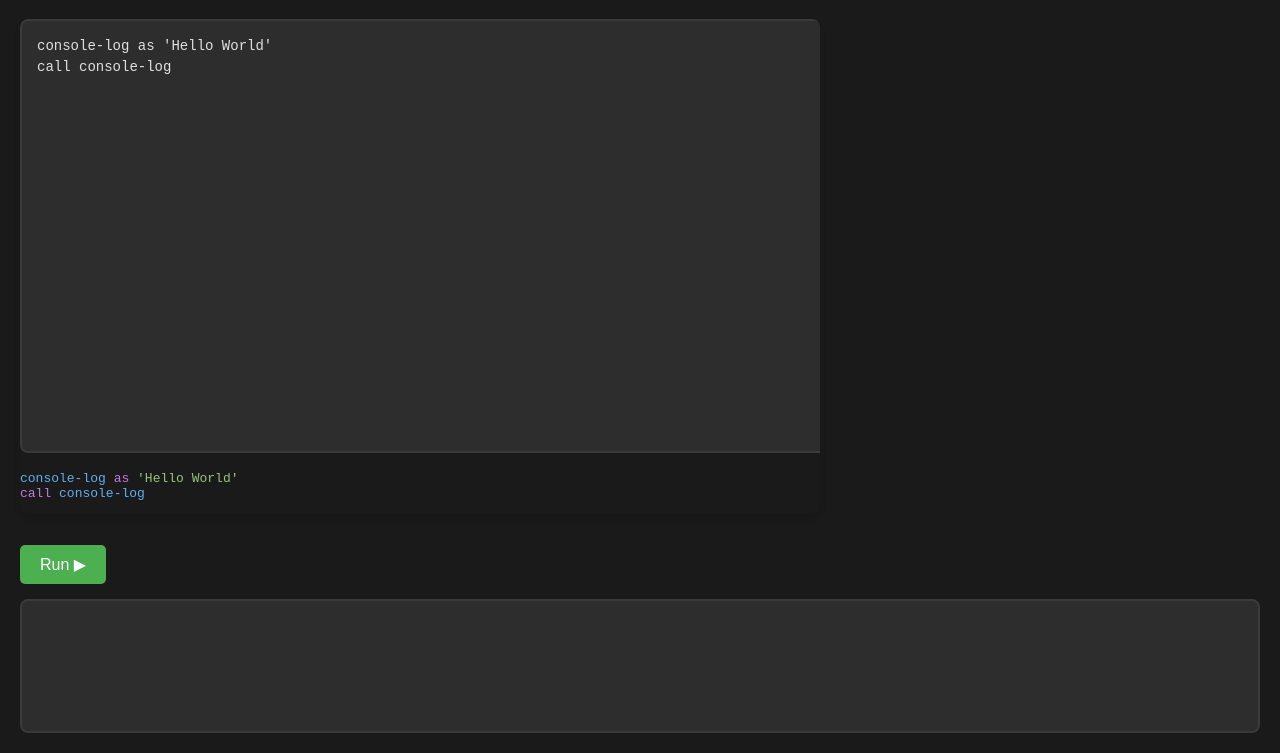
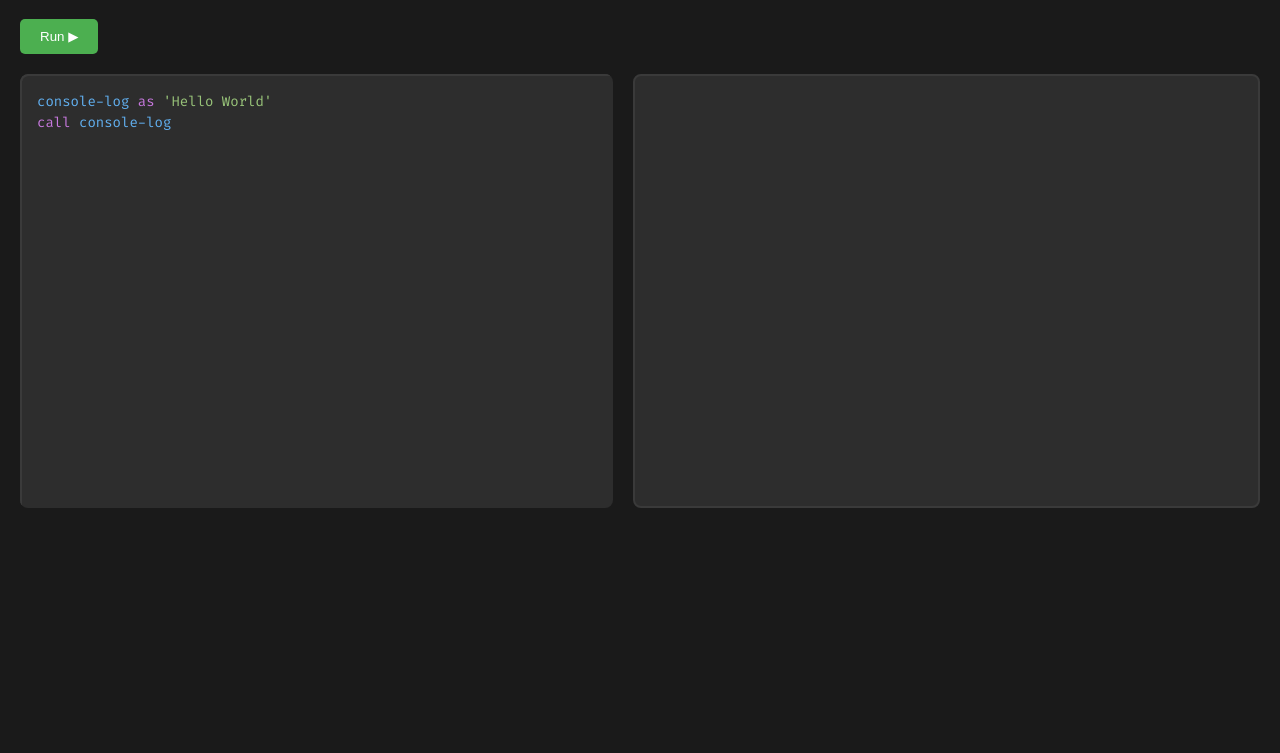
Before and after one commit to EuphoricPenguin/PseudoWoodo, a plain HTML site: page src/index.html in a window 1280 px wide. Shown: the part 66-819 px from the top of the page. Drawn offline with Linux system fonts and the light colour scheme.

Commit message:
Improved UI on desktop

```diff
--- /dev/null
+++ b/ideas.txt
@@ -0,0 +1,4 @@
+Add support for arrays
+Add proper error highlighting in the output with line numbers
+Add support for arrow key input, console prompts, basic sound output, and a canvas for raster graphics with a graphics library.
+Make sure the line-by-line printing in loops is still working
--- a/src/index.html
+++ b/src/index.html
@@ -19,27 +19,55 @@
             color: var(--fg);
         }
 
+        .main-container {
+            display: flex;
+            gap: 20px;
+            margin-top: 20px;
+        }
+
         .editor-container {
-            width: 100%;
-            max-width: 800px;
+            flex: 1;
             position: relative;
             border-radius: 8px;
             overflow: hidden;
-            box-shadow: 0 4px 6px rgba(0,0,0,0.1);
+            min-height: 400px;
+        }
+
+        #code, .editor-highlight {
+            width: 100%;
+            height: 100%;
+            padding: 15px;
+            margin: 0;
+            font-family: inherit;
+            font-size: 14px;
+            line-height: 1.5;
+            tab-size: 4;
+            border: 2px solid #3a3a3a;
+            border-radius: 8px;
+            background: var(--code-bg);
+            white-space: pre-wrap;
+            overflow: auto;
         }
 
         #code {
-            width: 100%;
-            height: 400px;
+            position: absolute;
+            top: 0;
+            left: 0;
+            background: transparent;
+            color: transparent;
+            caret-color: var(--fg);
+            resize: none;
+        }
+
+        .output {
+            flex: 1;
+            background: var(--code-bg);
             padding: 15px;
-            background: var(--code-bg);
-            color: var(--fg);
+            border-radius: 8px;
+            white-space: pre-wrap;
             border: 2px solid #3a3a3a;
-            border-radius: 8px;
-            resize: none;
-            tab-size: 4;
-            font-size: 14px;
-            line-height: 1.5;
+            min-height: 400px;
+            overflow: auto;
         }
 
         button {
@@ -49,23 +77,11 @@
             padding: 10px 20px;
             border-radius: 5px;
             cursor: pointer;
-            font-size: 16px;
-            margin-top: 10px;
             transition: opacity 0.2s;
         }
 
         button:hover {
             opacity: 0.9;
-        }
-
-        .output {
-            background: var(--code-bg);
-            padding: 15px;
-            margin-top: 15px;
-            border-radius: 8px;
-            white-space: pre-wrap;
-            min-height: 100px;
-            border: 2px solid #3a3a3a;
         }
 
         .error {
@@ -79,14 +95,12 @@
         .label { color: #e5c07b; }
         .function { color: #61afef; }
 
-        /* Mobile Styles */
         @media (max-width: 600px) {
-            body {
-                margin: 10px;
+            .main-container {
+                flex-direction: column;
             }
 
             #code {
-                height: 300px;
                 font-size: 16px;
             }
 
@@ -99,39 +113,47 @@
 </head>
 <body>
     <h1>PseudoWoodo 0.1</h1>
-    <div class="editor-container">
-        <textarea class="editor" id="code">console-log as 'Hello World'
+    <button onclick="runCode()">Run ▶</button>
+
+    <div class="main-container">
+        <div class="editor-container">
+            <pre class="editor-highlight" id="highlight"></pre>
+            <textarea class="editor" id="code" spellcheck="false">console-log as 'Hello World'
 call console-log</textarea>
+        </div>
+        <div class="output" id="output"></div>
     </div>
-    <br>
-    <button onclick="runCode()">Run ▶</button>
-    <div class="output" id="output"></div>
 
     <script>
         let interpreter = null;
 
-        // Basic Syntax Highlighting
         function applyHighlighting() {
             const code = document.getElementById('code');
+            const highlight = document.getElementById('highlight');
             const text = code.value;
+
             const highlighted = text
+                .replace(/&/g, "&amp;")
+                .replace(/</g, "&lt;")
+                .replace(/>/g, "&gt;")
                 .replace(/(set|call|if|rem|as|else)\b/g, '<span class="keyword">$1</span>')
                 .replace(/'([^']*)'/g, '<span class="string">\'$1\'</span>')
                 .replace(/(^| )rem .*/gm, '<span class="comment">$&</span>')
                 .replace(/:(\w+)/g, '<span class="label">:$1</span>')
                 .replace(/(console-log|console-clear|timeout)\b/g, '<span class="function">$1</span>');
 
-            code.nextElementSibling.innerHTML = highlighted;
+            highlight.innerHTML = highlighted;
+            highlight.scrollTop = code.scrollTop;
+            highlight.scrollLeft = code.scrollLeft;
         }
 
-        // Initialize editor
         function initEditor() {
-            const container = document.querySelector('.editor-container');
-            const pre = document.createElement('pre');
-            pre.className = 'editor-highlight';
-            container.appendChild(pre);
-
-            document.getElementById('code').addEventListener('input', applyHighlighting);
+            const code = document.getElementById('code');
+            code.addEventListener('input', applyHighlighting);
+            code.addEventListener('scroll', () => {
+                highlight.scrollTop = code.scrollTop;
+                highlight.scrollLeft = code.scrollLeft;
+            });
             applyHighlighting();
         }
 
@@ -140,18 +162,12 @@ call console-log</textarea>
             const output = document.getElementById('output');
             output.innerHTML = '';
 
-            if (interpreter) {
-                interpreter.stop();
-            }
+            if (interpreter) interpreter.stop();
 
-            interpreter = new PseudoWoodoInterpreter((message) => {
-                if (message === null) {
-                    output.innerHTML = '';
-                } else {
-                    const div = document.createElement('div');
-                    div.textContent = message;
-                    output.appendChild(div);
-                }
+            interpreter = new PseudoWoodoInterpreter(message => {
+                const div = document.createElement('div');
+                div.textContent = message ?? '';
+                output.appendChild(div);
             });
 
             interpreter.execute(code).catch(e => {
@@ -162,7 +178,6 @@ call console-log</textarea>
             });
         }
 
-        // Initialize on load
         window.addEventListener('load', initEditor);
     </script>
     <script src="./script.js"></script>
```
Also changed, not shown: PseudoWoodo Language Specification.md (+5 -0 lines), src/test.html (+0 -7 lines).
